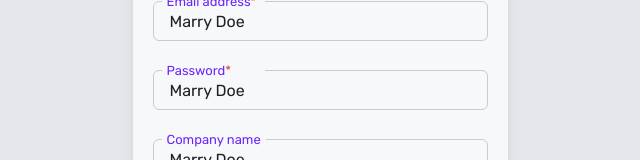
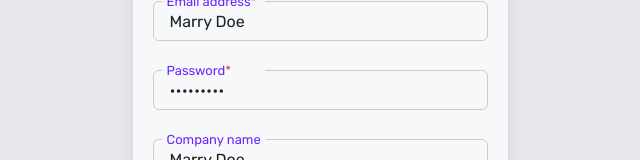
Before and after one commit to gritik418/popx-ui, a React (Vite) app: page /signup in a window 1280 px wide. Shown: the part 277-437 px from the top of the page, without its empty margins (320-960 px from the left). Built offline with nearby package versions, Linux system fonts and the light colour scheme.

Commit message:
feat: add dynamic field type in Input field component

```diff
--- a/src/components/InputField.tsx
+++ b/src/components/InputField.tsx
@@ -5,6 +5,7 @@ type InputFieldProps = {
   isRequired?: boolean;
   defaultValue?: string;
   value: string;
+  type?: string;
   setValue: React.Dispatch<React.SetStateAction<string>>;
 };
 
@@ -15,6 +16,7 @@ const InputField = ({
   value,
   setValue,
   isRequired = false,
+  type = "text",
   defaultValue = "",
 }: InputFieldProps) => {
   return (
@@ -27,7 +29,7 @@ const InputField = ({
       </label>
 
       <input
-        type="text"
+        type={type}
         value={value}
         onChange={(e) => setValue(e.target.value)}
         placeholder={placeholderText}
--- a/src/pages/Login.tsx
+++ b/src/pages/Login.tsx
@@ -43,6 +43,7 @@ const Login = () => {
         labelText="Password"
         placeholderText="Enter password"
         className="mb-3.5"
+        type="password"
         value={password}
         setValue={setPassword}
       />
--- a/src/pages/Signup.tsx
+++ b/src/pages/Signup.tsx
@@ -68,6 +68,7 @@ const Signup = () => {
           placeholderText="Enter password"
           defaultValue="Marry Doe"
           className="mb-5"
+          type="password"
           isRequired
         />
 
```
